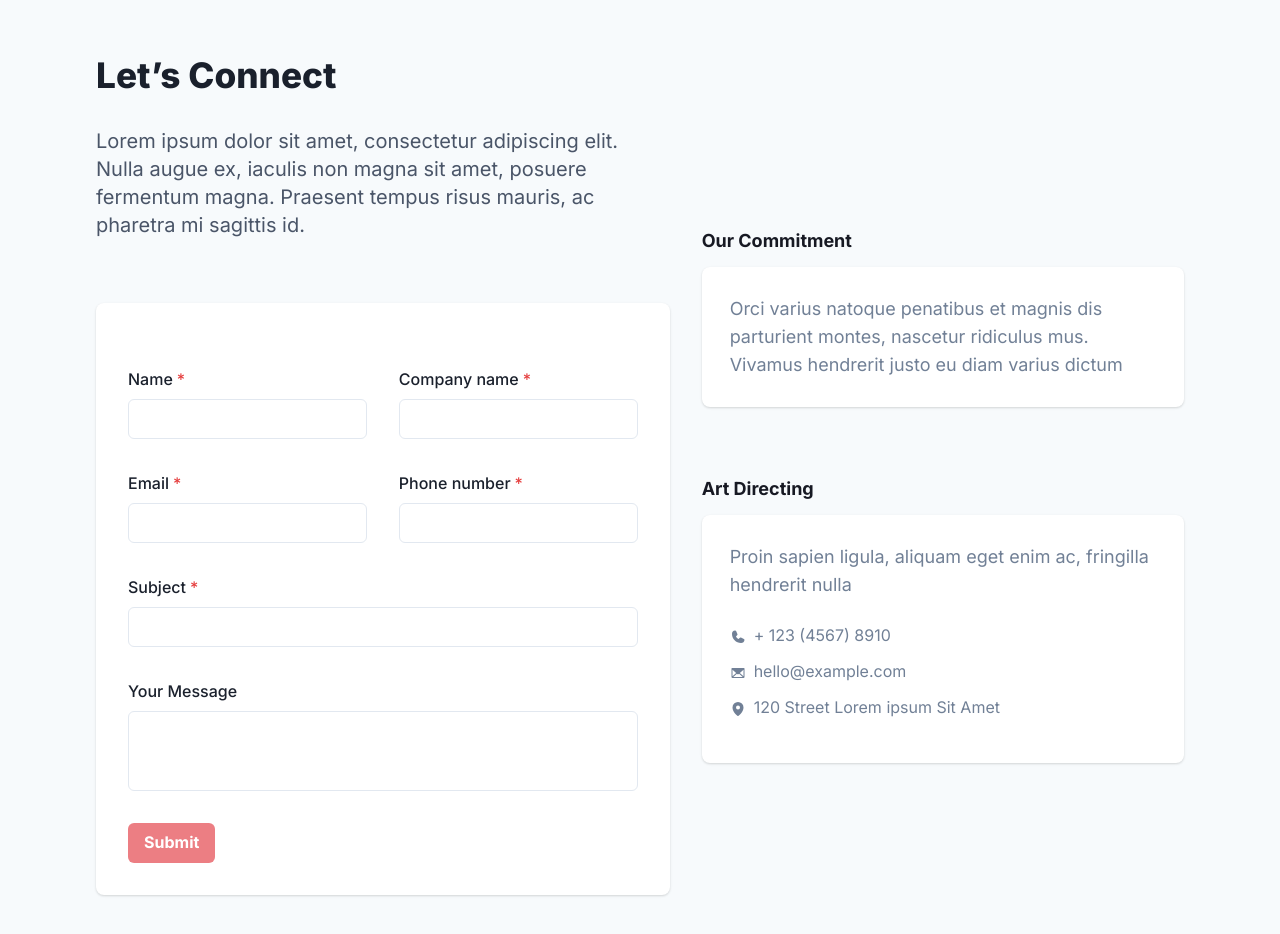
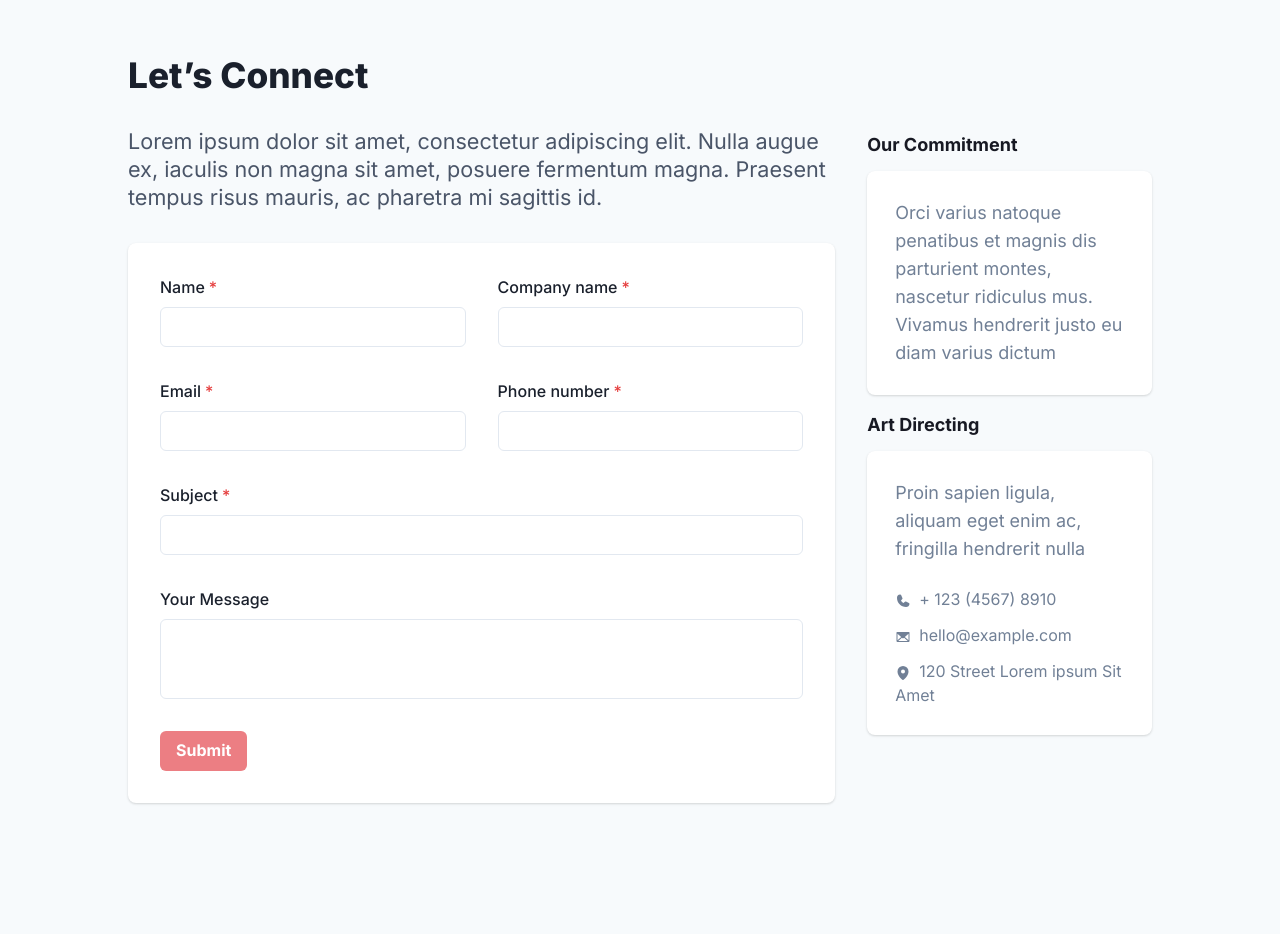
Before and after one commit to VivianeMayra/page-form, a React (Vite) app: page / in a window 1280 px wide. Shown: the top 934 px of the page. After the commit the page ends 858 px from the top, so only its background shows below. Built offline with nearby package versions, Linux system fonts and the light colour scheme.

Commit message:
Melhorando responsividade

```diff
--- a/package.json
+++ b/package.json
@@ -15,7 +15,8 @@
     "@phosphor-icons/react": "^2.0.6",
     "framer-motion": "^10.8.5",
     "react": "^18.2.0",
-    "react-dom": "^18.2.0"
+    "react-dom": "^18.2.0",
+    "react-hook-form": "^7.43.8"
   },
   "devDependencies": {
     "@types/react": "^18.0.28",
--- a/src/App.tsx
+++ b/src/App.tsx
@@ -9,11 +9,11 @@ export function App() {
       flexDirection={{ base: "column", md: "row" }}
       alignItems="center"
       justifyContent="center"
-      gap={{ base: "32px", md: "0" }}
+      gap={{ base: "160px", md: "0" }}
       background="gray.100"
       mt={55}
       mb={55}
-      maxW="90%"
+      maxW="85%"
     >
       <MainContainer />
       <Sidebar />
--- a/src/components/Form.tsx
+++ b/src/components/Form.tsx
@@ -1,11 +1,11 @@
 import { Box, Button, Text, Textarea } from "@chakra-ui/react"
+
 import { TextInput } from "./TextInput"
 
 export function Form() {
   return (
     <Box
       padding="32px"
-      gap="32px"
       background="white"
       boxShadow="0px 1px 3px rgba(0, 0, 0, 0.1), 0px 1px 2px rgba(0, 0, 0, 0.06)"
       borderRadius="8px"
@@ -13,6 +13,7 @@ export function Form() {
       <form>
         <Box
           display="flex"
+          marginTop="-32px"
           gap={{ base: "0", md: "32px" }}
           flexDirection={{ base: "column", md: "row" }}
         >
--- a/src/components/Header.tsx
+++ b/src/components/Header.tsx
@@ -18,7 +18,7 @@ export function Header() {
         fontFamily="Inter"
         fontStyle="normal"
         fontWeight="400"
-        fontSize="1.25rem"
+        fontSize="1.35rem"
         lineHeight="28px"
         color="gray.600"
       >
--- a/src/components/MainContainer.tsx
+++ b/src/components/MainContainer.tsx
@@ -5,10 +5,10 @@ import { Header } from "./Header"
 export function MainContainer() {
   return (
     <Container
-      width={{ base: "100%", md: "160%" }}
+      maxWidth={{ base: "100%", md: "140%" }}
       display="flex"
       flexDirection="column"
-      gap="64px"
+      gap="32px"
     >
       <Header />
       <Form />
--- a/src/components/Sidebar.tsx
+++ b/src/components/Sidebar.tsx
@@ -15,8 +15,10 @@ export function Sidebar() {
       flexDirection="column"
       alignItems="flex-start"
       gap="40px"
+      maxWidth={{ base: "100%", md: "30%" }}
+      marginTop="-140px"
     >
-      <Box height="208px">
+      <Box height="208px" maxWidth="100%">
         <Text
           fontFamily="Inter"
           fontStyle="normal"
@@ -48,7 +50,7 @@ export function Sidebar() {
           </Text>
         </Box>
       </Box>
-      <Box height="248px">
+      <Box height="208px" maxWidth="100%">
         <Text
           fontFamily="Inter"
           fontStyle="normal"
@@ -57,6 +59,7 @@ export function Sidebar() {
           lineHeight="28px"
           color="gray.900"
           marginBottom="12px"
+          marginTop="32px"
         >
           Art Directing
         </Text>
@@ -76,14 +79,7 @@ export function Sidebar() {
           >
             Proin sapien ligula, aliquam eget enim ac, fringilla hendrerit nulla
           </Text>
-          <List
-            spacing={3}
-            gap="20px"
-            width="280px"
-            height="112px"
-            marginTop="24px"
-            color="gray.500"
-          >
+          <List spacing={3} gap="20px" marginTop="24px" color="gray.500">
             <ListItem>
               <ListIcon as={Phone} color="gray.500" weight="fill" />+ 123 (4567)
               8910
```
Also changed, not shown: 1 other file (tests, documents, lock files or other folders).
